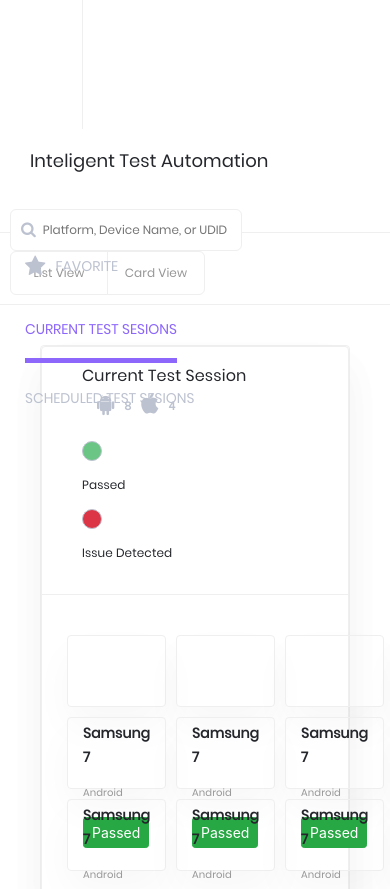
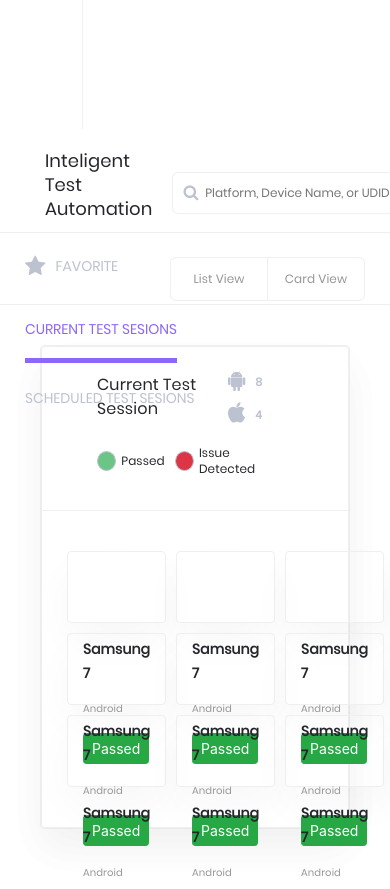
Before and after one commit to ngothikimthao/ITA-demo-app, a React (Create React App) app: page / in a window 390 px wide. Shown: the part 1220-2109 px from the top of the page. Built offline with nearby package versions, Linux system fonts and the light colour scheme.

Commit message:
responsive update

```diff
--- a/src/js/component/listVideo.js
+++ b/src/js/component/listVideo.js
@@ -113,6 +113,7 @@
   line-height: 16px;
   letter-spacing: 0.1px;
   color: #969696;
+
 `
 const DisplayDetail = styled(Col)`
   display:flex;
@@ -144,13 +145,13 @@
   margin-left:0%;
   margin-right:0%;
 `
-const DeviceType = styled(Col)`
+const DeviceType = styled.div`
   z-index: 0;
   width: auto;
   box-sizing: content-box;
   font-weight: 300;
 `
-const SessionName =  styled(Col)`
+const SessionName =  styled.div`
   display: inline-block;
   font-family: Poppins;
   font-style: normal;
@@ -159,19 +160,13 @@
   line-height: 24px;
   letter-spacing: 0.01em;
   color: #24262B;
+  margin-right: 10px;
 `
 const AndroidIcon = styled.div`
     display:inline-block;
     margin-right: 10px;
     font-size: 22px;
     color: #BDC2D0;
-`
-const SessionStatus = styled(Col)`
-  display:inline-block;
-  display: flex;
-  align-items:center;
-  vertical-align: middle;
-  padding-top: 20px;
 `
 const CirlePass = styled.p`
   vertical-align: middle;
@@ -184,6 +179,7 @@
   border-width: 1px;
   border-radius: 50%;
   background: #6BC685;
+  margin-right: 5px;
 `
 const CirleIssue = styled.p`
   vertical-align: middle;
@@ -199,6 +195,8 @@
   border-width: 1px;
   border-radius: 50%;
   background: #dc3545;
+  margin-right: 5px;
+
 `
 const TextStatus = styled.p`
   font-family: Poppins;
@@ -208,6 +206,7 @@
   line-height: 16px;
   letter-spacing: 0.1px;
   color: #24262B;
+  margin-right: 10px;
 `
 const TextNumberDevice = styled.span`
   font-family: ProximaNovaReg;
@@ -224,7 +223,20 @@
   grid-template-columns: auto auto auto auto;
   grid-gap: 10px;
 `
-
+const SessionLeft = styled(Col)`
+  display:flex;
+  flex-direction:row;
+  align-items:center;
+  position: relative;
+`
+const SessionRight = styled(Col)`
+  display: flex;
+  flex-direction: row;
+  vertical-align: center;
+  align-items:center;
+  justify-content: flex-end;
+  margin-top: 15px;
+`
 const ButtonStatus = (props) => {
   if(props.status==='Passed')
     return <Button variant='success' size='sm'>{props.status}</Button>
@@ -259,8 +271,9 @@
         <ListDevice>
 
           <SessionHeaderDevice>
-            <SessionName md={2.5} >Current Test Session</SessionName>
-            <DeviceType md={2} >
+            <SessionLeft md={4}>
+              <SessionName>Current Test Session</SessionName>
+              <DeviceType >
                 <AndroidIcon>
                   <i class='fa fa-android' aria-hidden='true'></i>
                   <TextNumberDevice>8</TextNumberDevice>
@@ -270,15 +283,14 @@
                   <TextNumberDevice>4</TextNumberDevice>
                 </AndroidIcon>
               </DeviceType>
-            <Col md={5} ></Col>
-            <SessionStatus md={3.5} >
-              <Row>
-                <Col md={1}><CirlePass></CirlePass></Col>
-                <Col md={3}><TextStatus>Passed</TextStatus></Col>
-                <Col md={1}> <CirleIssue></CirleIssue></Col>
-                <Col md={5}> <TextStatus>Issue Detected</TextStatus></Col>
-              </Row>
-            </SessionStatus>
+            </SessionLeft>
+            <Col md={5}></Col>
+            <SessionRight md={3}>
+              <CirlePass></CirlePass>
+              <TextStatus>Passed</TextStatus>
+              <CirleIssue></CirleIssue>
+              <TextStatus>Issue Detected</TextStatus>
+            </SessionRight>
           </SessionHeaderDevice>
 
           <SessionBodyDevice>{listItems}</SessionBodyDevice>
--- a/src/js/component/topbarwrapper.js
+++ b/src/js/component/topbarwrapper.js
@@ -10,7 +10,7 @@
     align-items: center;
     padding: 0px 25px;
 `
-const NameWrapper = styled(Col)`
+const NameWrapper = styled.div`
     font-family: Poppins;
     font-style: normal;
     font-weight: 500;
@@ -20,7 +20,7 @@
     color: #24262B;
     padding: 20px;
 `
-const SearchBar = styled(Col)`
+const SearchBar = styled.div`
     display:flex;
     height: 42px;
     font-family: Poppins;
@@ -72,27 +72,43 @@
     height: 44px;
     background-color: rgb(239, 239, 239);
 `
+const TopBarLeft = styled(Col)`
+    display:flex;
+    flex-direction:row;
+    align-items:center;
+`
+const TopBarRight = styled(Col)`
+    display: flex;
+    flex-direction: row;
+    justify-content: flex-end;
 
+`
 class TopBarWrapper extends React.Component{
     render(){
         return(
             <>
             <HeaderWrapper >
-                <NameWrapper md={2.5}>
-                    <p>Inteligent Test Automation</p>
-                </NameWrapper>
-                <SearchBar md={2.5}>
+
+                <TopBarLeft md={5}>
+                    <NameWrapper> <p>Inteligent Test Automation</p></NameWrapper>
+                    <SearchBar >
                         <SearchIcon>
                             <i className="fa fa-search" aria-hidden="true"></i>
                         </SearchIcon>
                         <SearchPlacehoder placeholder="Platform, Device Name, or UDID"></SearchPlacehoder>
                     </SearchBar>
+                </TopBarLeft>
+
                 <Col md={5}></Col>
-                <ChangeViewType md={2}>
+
+                <TopBarRight md={2}>
+                    <ChangeViewType>
                         <ViewType>List View</ViewType>
                         <LineViewType></LineViewType>
                         <ViewType>Card View</ViewType>
                     </ChangeViewType>
+                </TopBarRight>
+
             </HeaderWrapper>
             </>
         )
```
Lines whose indentation alone changed are shown as unchanged.
